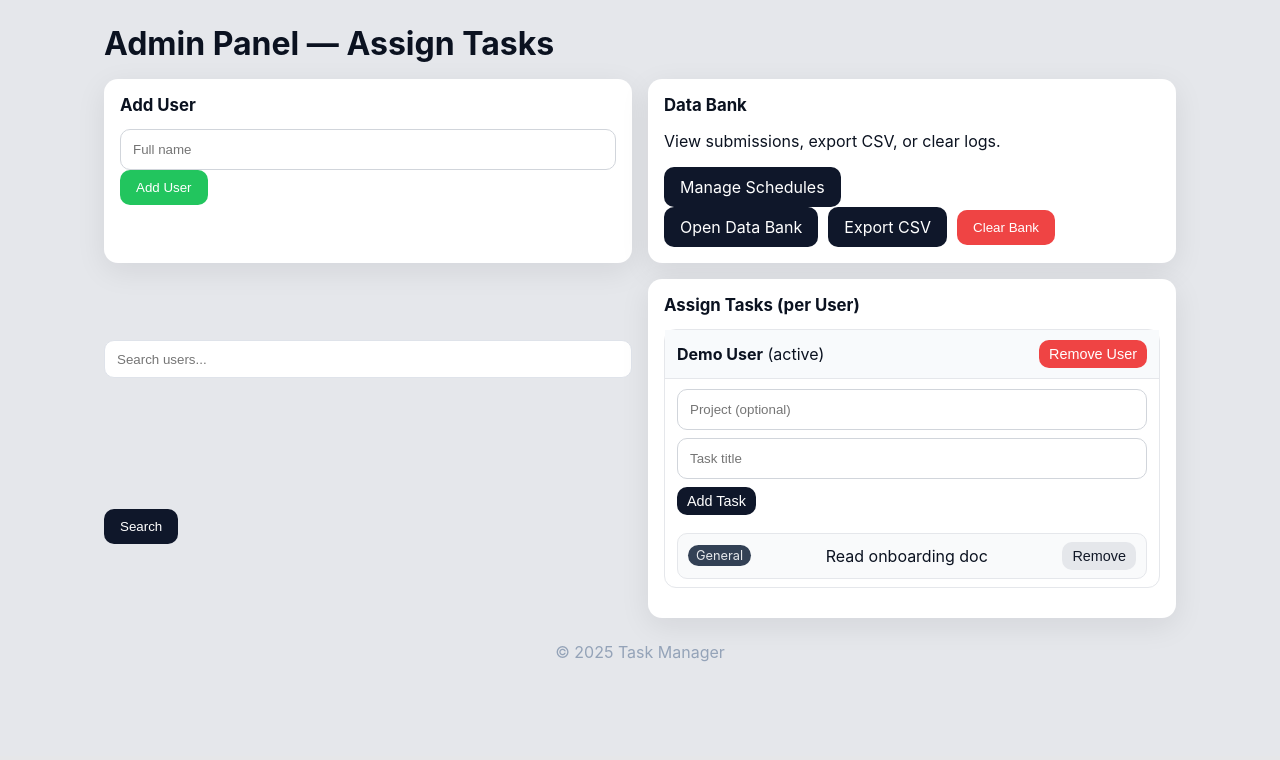
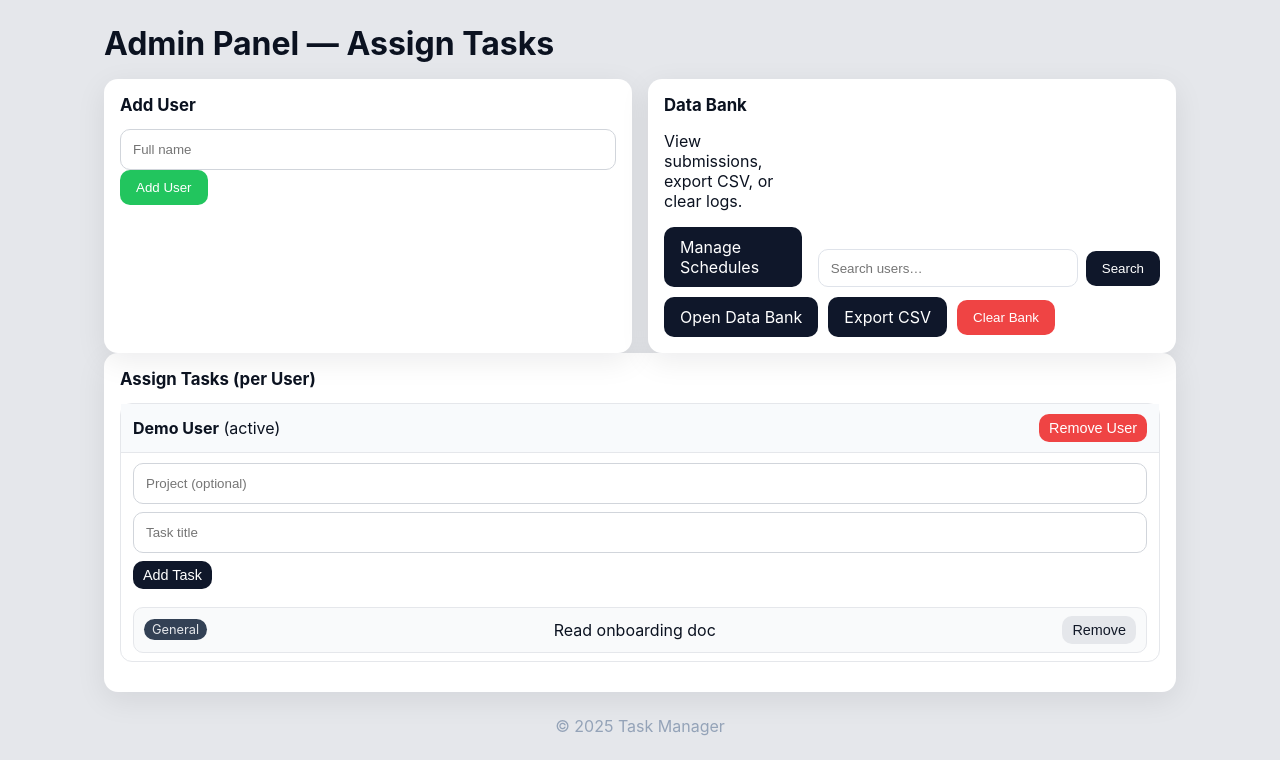
Before and after one commit to Georgewp3/Eurofreight-Task-Manager, a Flask app: page /admin in a window 1280 px wide. Shown: the part 44-804 px from the top of the page. Before the commit the page ends 706 px from the top, so only its background shows below. Run offline with Flask 3, Linux system fonts and the light colour scheme; the visitor is signed in with stand-in values (Sample User, id 1); data comes from the database, SQL or seed files in the repository; some libraries are stand-ins or nearby versions.

Commit message:
Search Bar Tweak

```diff
--- a/TaskApp3/static/style.css
+++ b/TaskApp3/static/style.css
@@ -160,3 +160,23 @@ button.small,.button.small{padding:6px 10px;font-size:.9rem}
   border: 1px solid var(--border, #dfe3ea);
   border-radius: 10px;
 }
+.card-head{
+  display:flex;
+  justify-content:space-between;
+  align-items:flex-end;
+  gap:16px;
+  margin-bottom:10px;
+}
+.admin-search{
+  display:flex;
+  gap:8px;
+  align-items:center;
+  margin-left:auto;
+}
+.admin-search input[name="q"]{
+  min-width:260px;
+  height:38px;
+  padding:8px 12px;
+  border:1px solid var(--border, #dfe3ea);
+  border-radius:10px;
+}
--- a/TaskApp3/templates/admin.html
+++ b/TaskApp3/templates/admin.html
@@ -8,10 +8,12 @@
     <input type="password" name="password" placeholder="******" required>
     <button class="primary">Enter</button>
   </form>
+
 {% elif stage == "panel" %}
   <h1 class="page-title">Admin Panel — Assign Tasks</h1>
 
   <div class="grid two">
+    <!-- Add User -->
     <section class="card">
       <h2>Add User</h2>
       <form method="post" action="{{ url_for('admin_add_user') }}">
@@ -20,46 +22,53 @@
       </form>
     </section>
 
-
-
+    <!-- Data Bank + Search (top-right) -->
     <section class="card">
+      <div class="card-head">
+        <div>
           <h2>Data Bank</h2>
           <p>View submissions, export CSV, or clear logs.</p>
           <a class="button" href="{{ url_for('admin_schedules') }}">Manage Schedules</a>
+        </div>
+
+        <!-- Search users -->
+        <form method="get" action="{{ url_for('admin_panel') }}" class="admin-search">
+          <input
+            type="text"
+            name="q"
+            value="{{ q or '' }}"
+            placeholder="Search users…"
+          >
+          <button class="button">Search</button>
+          {% if q %}
+            <a class="button" href="{{ url_for('admin_panel') }}">Clear</a>
+          {% endif %}
+        </form>
+      </div>
+
       <div class="row">
         <a class="button" href="{{ url_for('admin_data_bank') }}">Open Data Bank</a>
         <a class="button" href="{{ url_for('admin_export_csv') }}">Export CSV</a>
-
 
         <form method="post" action="{{ url_for('admin_clear_bank') }}" onsubmit="return confirm('Clear all logs?');">
           <button class="danger">Clear Bank</button>
         </form>
       </div>
     </section>
+  </div>
 
-
-    <form method="get" action="{{ url_for('admin_panel') }}" class="row" style="gap: 8px; align-items: center; margin-bottom: 12px;">
-  <input
-    type="text"
-    name="q"
-    value="{{ q or '' }}"
-    placeholder="Search users..."
-    style="min-width: 260px;"
-  >
-  <button class="button">Search</button>
-  {% if q %}
-    <a class="button" href="{{ url_for('admin_panel') }}">Clear</a>
-  {% endif %}
-</form>
-
-
-
+  <!-- Assign Tasks per User -->
   <section class="card">
     <h2>Assign Tasks (per User)</h2>
+
+    {% if users|length == 0 %}
+      <p class="muted">No users match your search.</p>
+    {% endif %}
+
     {% for u in users %}
       <div class="assign-row">
         <div class="assign-head">
-          <div><strong>{{u.name}}</strong> ({{ 'active' if u.active else 'inactive' }})</div>
+          <div><strong>{{ u.name }}</strong> ({{ 'active' if u.active else 'inactive' }})</div>
           <form method="post" action="{{ url_for('admin_remove_user', user_id=u.id) }}" onsubmit="return confirm('Delete user and all tasks?');">
             <button class="danger small">Remove User</button>
           </form>
@@ -70,7 +79,6 @@
           <input type="text" name="title" placeholder="Task title" required>
           <button class="small">Add Task</button>
         </form>
-
 
         {% if u.tasks %}
           <ul class="task-list">
```
Lines whose indentation alone changed are shown as unchanged.
